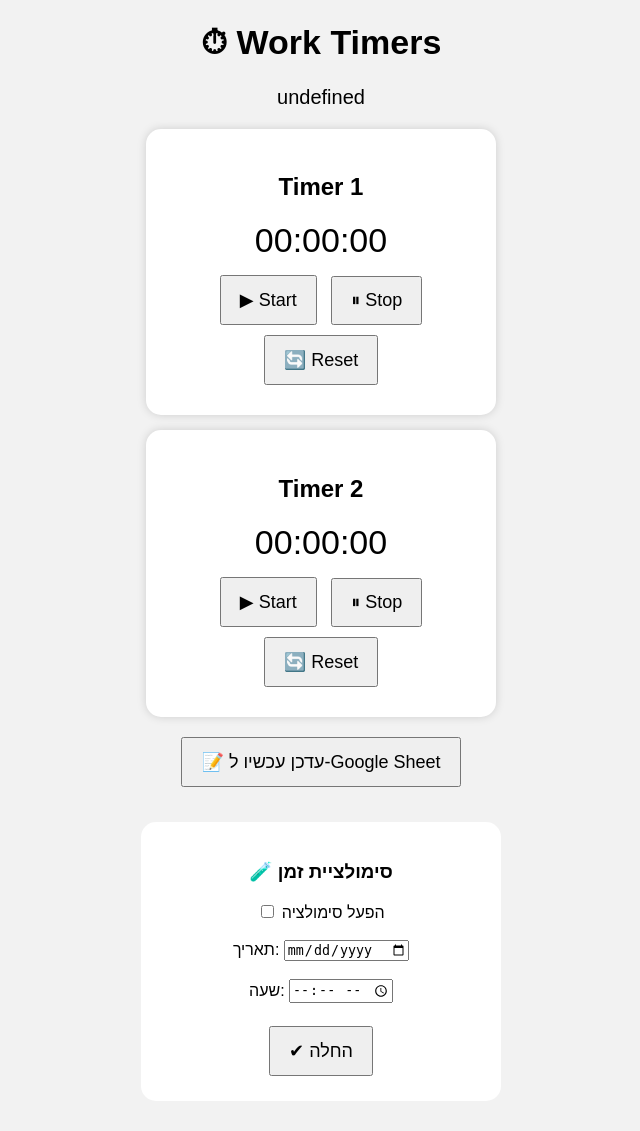
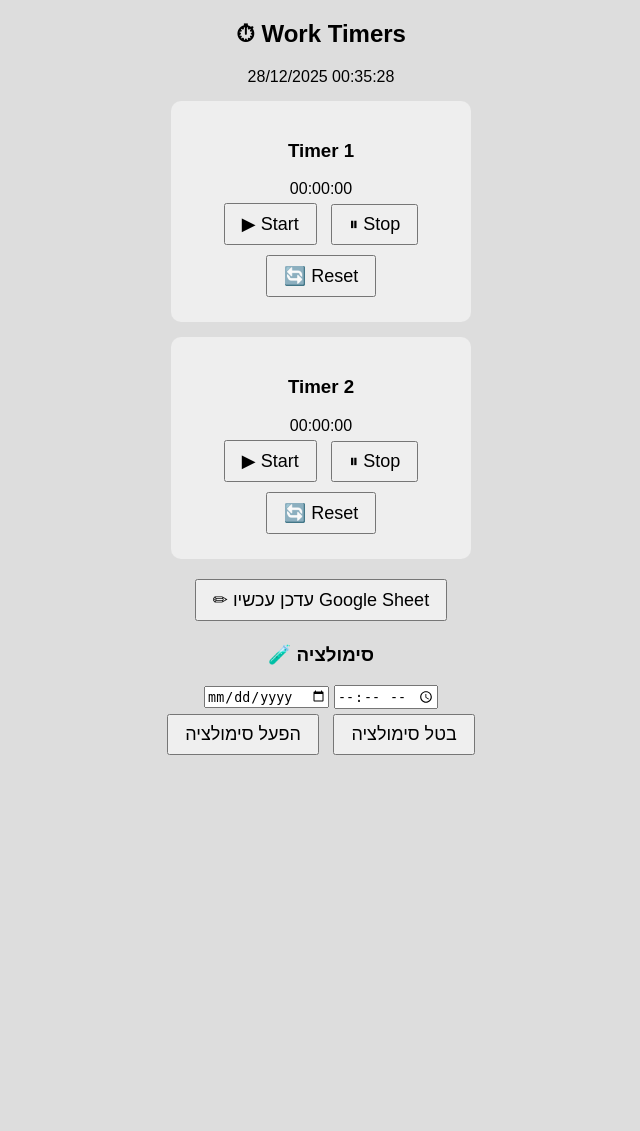
Before and after one commit to matanexcell-lab/work-timers, a Flask app: page / in a window 1280 px wide. Shown: the whole page, without its empty margins (319-959 px from the left). After the commit the page ends 755 px from the top, so only its background shows below. Run offline with Flask 3, Linux system fonts and the light colour scheme; parts of the project's set-up code (start-up, migrations or seed data) failed here and were passed over.

Commit message:
Update index.html

```diff
--- a/app/templates/index.html
+++ b/app/templates/index.html
@@ -3,126 +3,93 @@
 <head>
 <meta charset="UTF-8">
 <title>Work Timers</title>
-
 <style>
 body {
   font-family: Arial;
-    background: #f2f2f2;
+  background: #ddd;
   text-align: center;
 }
-
-h1 {
-    font-size: 34px;
+.card {
+  background: #eee;
+  padding: 20px;
+  margin: 15px auto;
+  width: 260px;
+  border-radius: 10px;
 }
-
-#clock {
-    font-size: 20px;
-    margin-bottom: 20px;
-}
-
-.timer {
-    background: white;
-    width: 300px;
-    margin: 15px auto;
-    padding: 25px;
-    border-radius: 15px;
-    box-shadow: 0 0 10px rgba(0,0,0,.15);
-}
-
-.time {
-    font-size: 34px;
-    margin: 10px 0;
-}
-
 button {
   font-size: 18px;
-    padding: 12px 18px;
   margin: 5px;
+  padding: 8px 16px;
 }
-
-.sim {
-    background: white;
-    width: 320px;
-    margin: 30px auto;
-    padding: 20px;
-    border-radius: 15px;
+#topTime {
+  margin-top: 6px;
+  font-size: 16px;
 }
 </style>
 </head>
-
 <body>
 
-<h1>⏱ Work Timers</h1>
-<div id="clock">טוען...</div>
+<h2>⏱ Work Timers</h2>
+<div id="topTime">—</div>
 
-<div class="timer">
-<h2>Timer 1</h2>
-<div class="time" id="t1">00:00:00</div>
-<button onclick="act(1,'start')">▶ Start</button>
-<button onclick="act(1,'stop')">⏸ Stop</button><br>
-<button onclick="act(1,'reset')">🔄 Reset</button>
+<div class="card">
+  <h3>Timer 1</h3>
+  <div id="t1">00:00:00</div>
+  <button onclick="call('/api/timer/1/start')">▶ Start</button>
+  <button onclick="call('/api/timer/1/stop')">⏸ Stop</button>
+  <button onclick="call('/api/timer/1/reset')">🔄 Reset</button>
 </div>
 
-<div class="timer">
-<h2>Timer 2</h2>
-<div class="time" id="t2">00:00:00</div>
-<button onclick="act(2,'start')">▶ Start</button>
-<button onclick="act(2,'stop')">⏸ Stop</button><br>
-<button onclick="act(2,'reset')">🔄 Reset</button>
+<div class="card">
+  <h3>Timer 2</h3>
+  <div id="t2">00:00:00</div>
+  <button onclick="call('/api/timer/2/start')">▶ Start</button>
+  <button onclick="call('/api/timer/2/stop')">⏸ Stop</button>
+  <button onclick="call('/api/timer/2/reset')">🔄 Reset</button>
 </div>
 
-<button onclick="logNow()">📝 עדכן עכשיו ל-Google Sheet</button>
+<button onclick="logNow()">✏ עדכן עכשיו Google Sheet</button>
 
-<div class="sim">
-<h3>🧪 סימולציית זמן</h3>
-<label>
-<input type="checkbox" id="simOn" onchange="setSim()"> הפעל סימולציה
-</label><br><br>
-
-תאריך:
-<input type="date" id="simDate"><br><br>
-שעה:
-<input type="time" id="simTime"><br><br>
-
-<button onclick="setSim()">✔ החלה</button>
-</div>
+<h3>🧪 סימולציה</h3>
+<input type="date" id="simDate">
+<input type="time" id="simTime">
+<br>
+<button onclick="simulate(true)">הפעל סימולציה</button>
+<button onclick="simulate(false)">בטל סימולציה</button>
 
 <script>
-async function refresh(){
+async function refresh() {
   const r = await fetch('/api/status');
   const d = await r.json();
-
+  document.getElementById('topTime').innerText =
+    d.now + (d.simulated ? ' (סימולציה)' : '');
   document.getElementById('t1').innerText = d.timers[0];
   document.getElementById('t2').innerText = d.timers[1];
-    document.getElementById('clock').innerText =
-        d.now_str + (d.simulation ? ' (סימולציה)' : '');
+}
+setInterval(refresh, 1000);
+refresh();
+
+function call(url) {
+  fetch(url, {method:'POST'});
 }
 
-async function act(i,a){
-    await fetch(`/api/timer/${i}/${a}`,{method:'POST'});
-    refresh();
+function logNow() {
+  fetch('/api/log-now', {method:'POST'})
+    .then(r=>r.json())
+    .then(d=>alert(JSON.stringify(d)));
 }
 
-async function logNow(){
-    const r = await fetch('/api/log-now',{method:'POST'});
-    alert(await r.text());
-}
-
-async function setSim(){
-    await fetch('/api/sim',{
+function simulate(on) {
+  fetch('/api/simulate', {
     method:'POST',
     headers:{'Content-Type':'application/json'},
-        body:JSON.stringify({
-            enabled:document.getElementById('simOn').checked,
-            date:document.getElementById('simDate').value,
-            time:document.getElementById('simTime').value
+    body: JSON.stringify({
+      enabled: on,
+      date: document.getElementById('simDate').value,
+      time: document.getElementById('simTime').value
     })
   });
-    refresh();
 }
-
-setInterval(refresh,1000);
-refresh();
 </script>
 
 </body>
```
Lines whose indentation alone changed are shown as unchanged.
